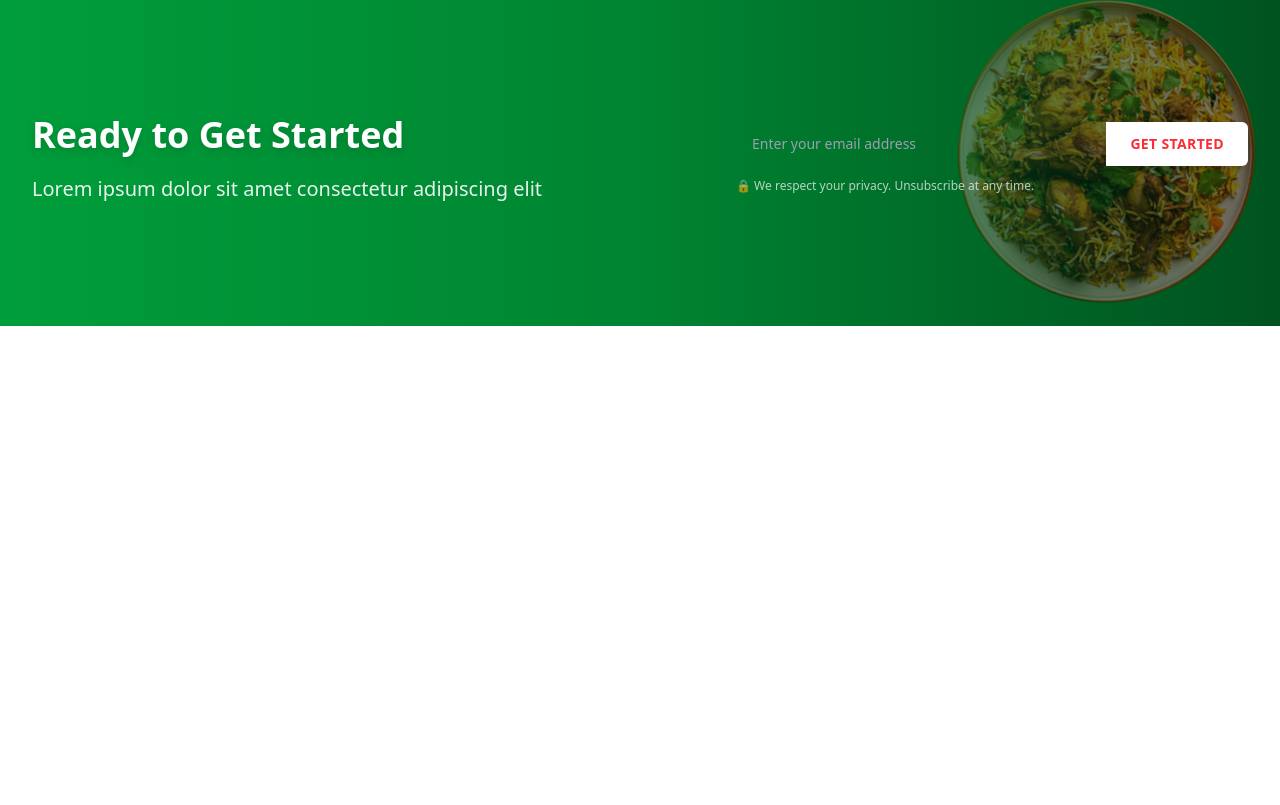
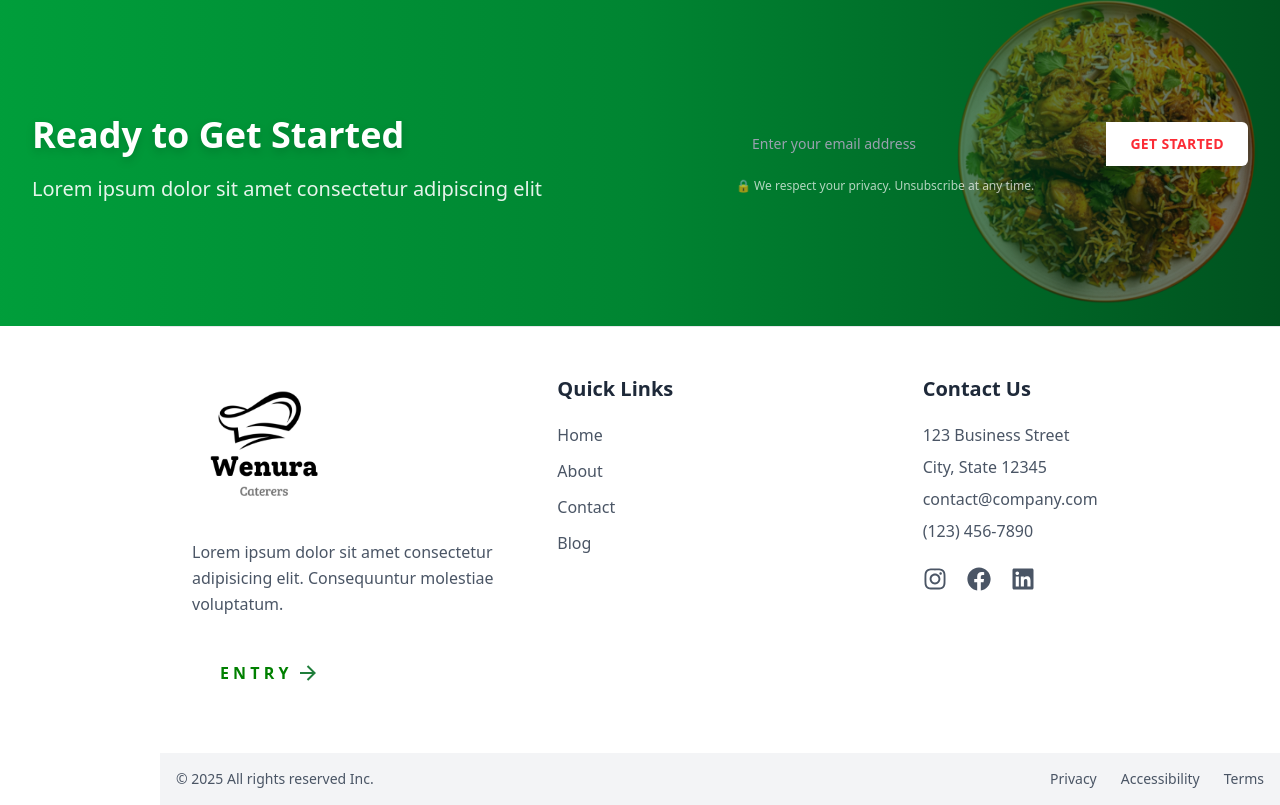
Before and after one commit to nadunmA/food-react-web, a React (Vite) app in the folder food/: page / in a window 1280 px wide. Shown: the part 2899-3704 px from the top of the page. Before the commit the page ends 3225 px from the top, so only its background shows below. Built offline with nearby package versions, Linux system fonts and the light colour scheme.

Commit message:
adding footer

```diff
--- a/food/src/App.jsx
+++ b/food/src/App.jsx
@@ -8,6 +8,7 @@ import Abanner from "./Components/AboutBanner/Abanner";
 import OurMenu from "./Components/OurMenu/OurMenu";
 import FeedBack from "./Components/Feedbacks/FeedBack";
 import NewsLetter from "./Components/NewsLetter/NewsLetter";
+import Footer from "./Components/Footer/Footer";
 
 function App() {
   const [count, setCount] = useState(0);
@@ -20,6 +21,7 @@ function App() {
       <OurMenu />
       <FeedBack />
       <NewsLetter />
+      <Footer />
     </main>
   );
 }
--- /dev/null
+++ b/food/src/Components/Footer/Footer.jsx
@@ -0,0 +1,114 @@
+import React from "react";
+import { FaFacebook, FaInstagram, FaLinkedin } from "react-icons/fa";
+import Logo from "../../assets/llogo.png";
+
+const FooterLink = [
+  { id: 1, title: "Home", link: "/#" },
+  { id: 2, title: "About", link: "/#about" },
+  { id: 3, title: "Contact", link: "/#contact" },
+  { id: 4, title: "Blog", link: "/#blog" },
+];
+
+const Footer = () => {
+  return (
+    <footer className="bg-white border-t border-gray-200 ml-40">
+      <div className="max-w-6xl mx-auto px-4 sm:px-6 lg:px-8 py-12">
+        <div className="grid grid-cols-1 md:grid-cols-3 gap-10 text-center md:text-left">
+          {/* Logo & Description */}
+          <div>
+            <div className="flex justify-center md:justify-start mb-5">
+              <img src={Logo} alt="Company Logo" className="w-36" />
+            </div>
+            <p className="text-gray-600 leading-relaxed mb-6">
+              Lorem ipsum dolor sit amet consectetur adipisicing elit.
+              Consequuntur molestiae voluptatum.
+            </p>
+            <div className="flex justify-center md:justify-start">
+              <button class="animated-button">
+                <svg
+                  xmlns="http://www.w3.org/2000/svg"
+                  class="arr-2"
+                  viewBox="0 0 24 24"
+                >
+                  <path d="M16.1716 10.9999L10.8076 5.63589L12.2218 4.22168L20 11.9999L12.2218 19.778L10.8076 18.3638L16.1716 12.9999H4V10.9999H16.1716Z"></path>
+                </svg>
+                <span class="text">E N T R Y</span>
+                <span class="circle"></span>
+                <svg
+                  xmlns="http://www.w3.org/2000/svg"
+                  class="arr-1"
+                  viewBox="0 0 24 24"
+                >
+                  <path d="M16.1716 10.9999L10.8076 5.63589L12.2218 4.22168L20 11.9999L12.2218 19.778L10.8076 18.3638L16.1716 12.9999H4V10.9999H16.1716Z"></path>
+                </svg>
+              </button>
+            </div>
+          </div>
+
+          {/* Quick Links */}
+          <div>
+            <h2 className="text-xl font-semibold text-gray-800 mb-5">
+              Quick Links
+            </h2>
+            <ul className="space-y-3">
+              {FooterLink.map((link) => (
+                <li key={link.id}>
+                  <a
+                    href={link.link}
+                    className="text-gray-600 hover:text-green-600 transition"
+                  >
+                    {link.title}
+                  </a>
+                </li>
+              ))}
+            </ul>
+          </div>
+
+          {/* Contact & Social */}
+          <div>
+            <h2 className="text-xl font-semibold text-gray-800 mb-5">
+              Contact Us
+            </h2>
+            <div className="space-y-2 text-gray-600 mb-6">
+              <p>123 Business Street</p>
+              <p>City, State 12345</p>
+              <p>contact@company.com</p>
+              <p>(123) 456-7890</p>
+            </div>
+            <div className="flex justify-center md:justify-start space-x-5">
+              <a href="#" aria-label="Instagram">
+                <FaInstagram className="text-2xl text-gray-600 hover:text-pink-600 transition" />
+              </a>
+              <a href="#" aria-label="Facebook">
+                <FaFacebook className="text-2xl text-gray-600 hover:text-blue-600 transition" />
+              </a>
+              <a href="#" aria-label="LinkedIn">
+                <FaLinkedin className="text-2xl text-gray-600 hover:text-blue-800 transition" />
+              </a>
+            </div>
+          </div>
+        </div>
+      </div>
+
+      {/* Bottom Bar */}
+      <div className="bg-gray-100 py-4">
+        <div className="max-w-6xl mx-auto px-4 flex flex-col md:flex-row items-center justify-between text-sm text-gray-600">
+          <p className="mb-2 md:mb-0">© 2025 All rights reserved Inc.</p>
+          <div className="flex space-x-6">
+            <a href="#" className="hover:text-green-600 transition">
+              Privacy
+            </a>
+            <a href="#" className="hover:text-green-600 transition">
+              Accessibility
+            </a>
+            <a href="#" className="hover:text-green-600 transition">
+              Terms
+            </a>
+          </div>
+        </div>
+      </div>
+    </footer>
+  );
+};
+
+export default Footer;
--- a/food/src/index.css
+++ b/food/src/index.css
@@ -289,3 +289,99 @@
     box-shadow: 0 0 0 20px rgba(255, 255, 255, 0.1), 0 0 0 40px rgba(255, 255, 255, 0.1), 0 0 0 60px rgba(255, 255, 255, 0.1), 0 0 0 80px rgba(255, 255, 255, 0);
   }
 }
+
+
+
+
+
+
+
+
+
+/* From Uiverse.io by ryota1231 */
+.animated-button {
+  position: relative;
+  display: flex;
+  align-items: center;
+  gap: 4px;
+  padding: 16px 36px;
+  border: 4px solid;
+  border-color: transparent;
+  font-size: 16px;
+  border-radius: 100px;
+  font-weight: 600;
+  color: green;
+  box-shadow: 0 0 0 2px #ffffff;
+  cursor: pointer;
+  overflow: hidden;
+  transition: all 0.6s cubic-bezier(0.23, 1, 0.32, 1);
+}
+
+.animated-button svg {
+  position: absolute;
+  width: 24px;
+  fill: #1f7e3b;
+  z-index: 9;
+  transition: all 0.8s cubic-bezier(0.23, 1, 0.32, 1);
+}
+
+.animated-button .arr-1 {
+  right: 16px;
+}
+
+.animated-button .arr-2 {
+  left: -25%;
+}
+
+.animated-button .circle {
+  position: absolute;
+  top: 50%;
+  left: 50%;
+  transform: translate(-50%, -50%);
+  width: 20px;
+  height: 20px;
+  background-color: #00972d;
+  border-radius: 50%;
+  opacity: 0;
+  transition: all 0.8s cubic-bezier(0.23, 1, 0.32, 1);
+}
+
+.animated-button .text {
+  position: relative;
+  z-index: 1;
+  transform: translateX(-12px);
+  transition: all 0.8s cubic-bezier(0.23, 1, 0.32, 1);
+}
+
+.animated-button:hover {
+  box-shadow: 0 0 0 12px transparent;
+  color: #212121;
+  border-radius: 12px;
+}
+
+.animated-button:hover .arr-1 {
+  right: -25%;
+}
+
+.animated-button:hover .arr-2 {
+  left: 16px;
+}
+
+.animated-button:hover .text {
+  transform: translateX(12px);
+}
+
+.animated-button:hover svg {
+  fill: #1f387e;
+}
+
+.animated-button:active {
+  scale: 0.95;
+  box-shadow: 0 0 0 4px rgb(14, 170, 0);
+}
+
+.animated-button:hover .circle {
+  width: 220px;
+  height: 220px;
+  opacity: 1;
+}
```
Also changed, not shown: food/src/assets/Logo.png (deleted).
